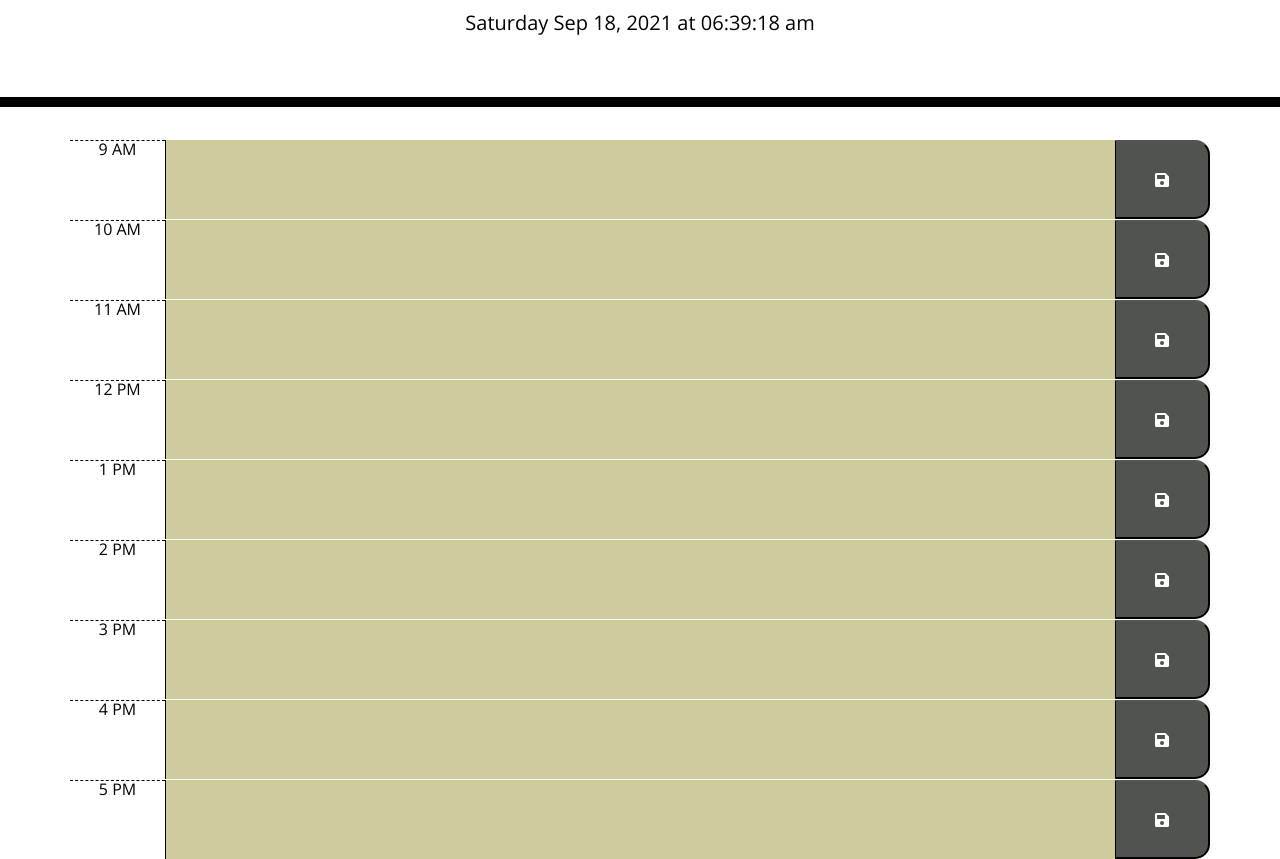
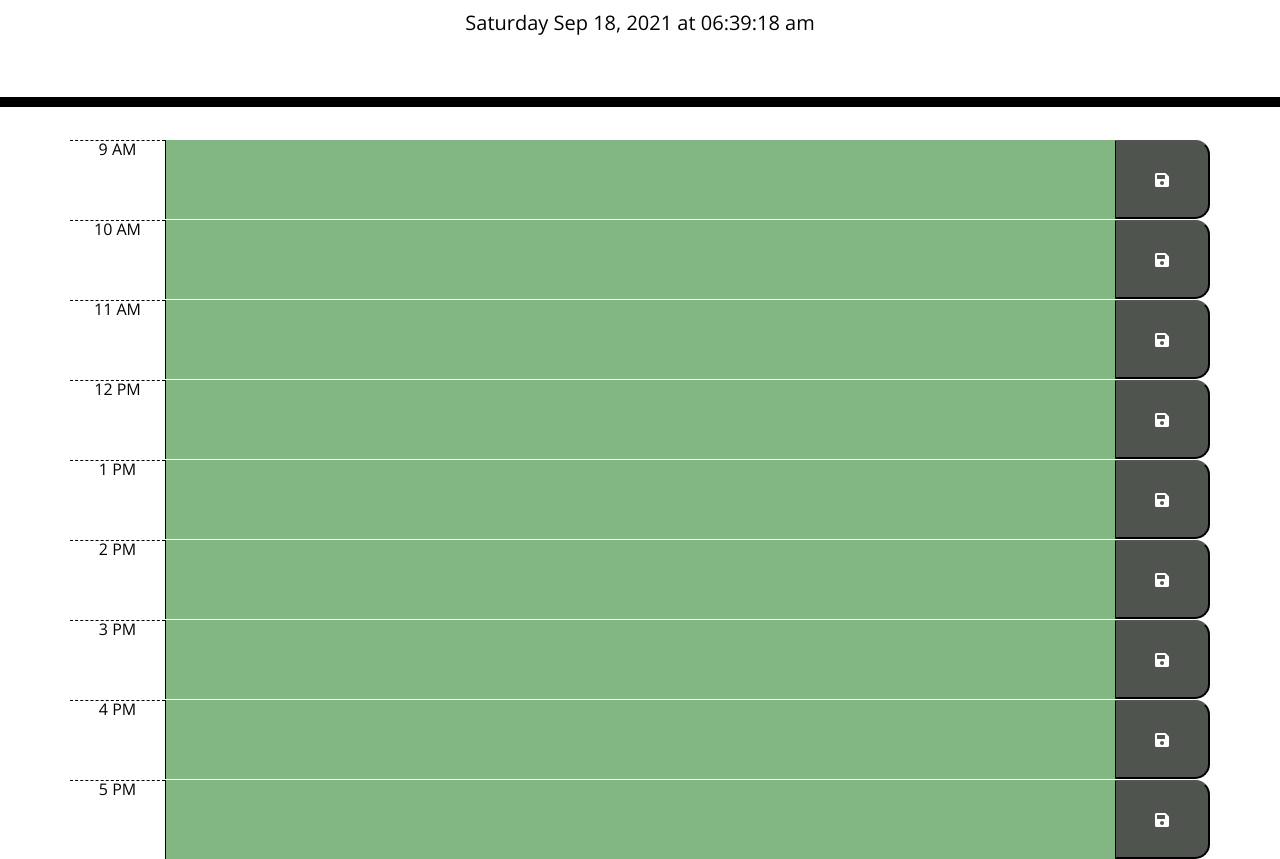
Before and after one commit to chaitra-srinivas/HW05-Work-Day-Scheduler, a plain HTML site: page index.html in a window 1280 px wide. Shown: the part 181-1040 px from the top of the page. Drawn offline with nearby package versions, Linux system fonts and the light colour scheme.

Commit message:
refactored code

```diff
--- a/assets/cs/style.css
+++ b/assets/cs/style.css
@@ -28,7 +28,6 @@ textarea {
 .time-block {
   text-align: center;
   border-radius: 15px;
-  color: #ffffff;
 }
 
 .row {
--- a/assets/js/script.js
+++ b/assets/js/script.js
@@ -30,24 +30,23 @@ function getSavedEvents() {
     });
 }
 
-// Check if hour is current, past or future
+// Check if hour is current, past or future and color code the timeblock accordingly
 function checkIfCurHour() {
-    var currHour = "hour" + moment().hours();
+    var currHour = moment().hours();
     $timeBlockEl.each(function () {
-        var blockHour = $(this).attr("id")
+        var blockHour = $(this).data("hour");
 
-        if (blockHour > currHour) {
-            $(this).removeClass("present");
-            $(this).addClass("past");
-            $(this).addClass("future");
-        } else if (blockHour < currHour) {
-            $(this).removeClass("present");
-            $(this).removeClass("future");
-            $(this).addClass("past");
-        } else if (blockHour === currHour) {
-            $(this).removeClass("future");
-            $(this).removeClass("past");
-            $(this).addClass("present");
+        function getBlockStyle() {
+            if (blockHour > currHour) {
+                return "future";
+            } else if (blockHour < currHour) {
+                return "past";
+            } else if (blockHour === currHour) {
+                    return "present";
+            }
         }
+
+        $(this).removeClass("present past future");
+        $(this).addClass(getBlockStyle());
     });
 }
--- a/index.html
+++ b/index.html
@@ -28,52 +28,52 @@
   </header>
   <div class="container">
     <!-- Timeblocks go here -->
-    <div class="row time-block" id="hour09">
+    <div class="row time-block" id="hour09" data-hour="09">
       <div class="col-1 hour">9 AM</div>
       <textarea id="event-input" class="col-10 description"></textarea>
       <button class="col-1 saveBtn"><i class="fas fa-save"></i></button>
     </div>
-    <div class="row time-block" id="hour10">
+    <div class="row time-block" id="hour10" data-hour="10">
       <div class="col-1 hour">10 AM</div>
       <textarea id="event-input" class="col-10 description"></textarea>
       <button class="col-1 saveBtn"><i class="fas fa-save"></i></button>
     </div>
-    <div class="row time-block" id="hour11">
+    <div class="row time-block" id="hour11" data-hour="11">
       <div class="col-1 hour">11 AM</div>
       <textarea id="event-input" class="col-10 description"></textarea>
       <button class="col-1 saveBtn"><i class="fas fa-save"></i></button>
     </div>
-    <div class="row time-block" id="hour12">
+    <div class="row time-block" id="hour12" data-hour="12">
       <div class="col-1 hour">12 PM</div>
       <textarea id="event-input" class="col-10 description"></textarea>
       <button class="col-1 saveBtn"><i class="fas fa-save"></i></button>
     </div>
-    <div class="row time-block" id="hour13">
+    <div class="row time-block" id="hour13" data-hour="13">
       <div class="col-1 hour">1 PM</div>
       <textarea id="event-input" class="col-10 description"></textarea>
       <button class="col-1 saveBtn"><i class="fas fa-save"></i></button>
     </div>
-    <div class="row time-block" id="hour14">
+    <div class="row time-block" id="hour14" data-hour="14">
       <div class="col-1 hour">2 PM</div>
       <textarea id="event-input" class="col-10 description"></textarea>
       <button class="col-1 saveBtn"><i class="fas fa-save"></i></button>
     </div>
-    <div class="row time-block" id="hour15">
+    <div class="row time-block" id="hour15" data-hour="15">
       <div class="col-1 hour">3 PM</div>
       <textarea id="event-input" class="col-10 description"></textarea>
       <button class="col-1 saveBtn"><i class="fas fa-save"></i></button>
     </div>
-    <div class="row time-block" id="hour16">
+    <div class="row time-block" id="hour16" data-hour="16">
       <div class="col-1 hour">4 PM</div>
       <textarea id="event-input" class="col-10 description"></textarea>
       <button class="col-1 saveBtn"><i class="fas fa-save"></i></button>
     </div>
-    <div class="row time-block" id="hour17">
+    <div class="row time-block" id="hour17" data-hour="17">
       <div class="col-1 hour">5 PM</div>
       <textarea id="event-input" class="col-10 description"></textarea>
       <button class="col-1 saveBtn"><i class="fas fa-save"></i></button>
     </div>
- </div>
+  </div>
   <script src="./assets/js/script.js"></script>
   <script src="https://cdnjs.cloudflare.com/ajax/libs/jquery/3.2.1/jquery.min.js"></script>
   <script src="https://cdnjs.cloudflare.com/ajax/libs/moment.js/2.24.0/moment.min.js"></script>
```
